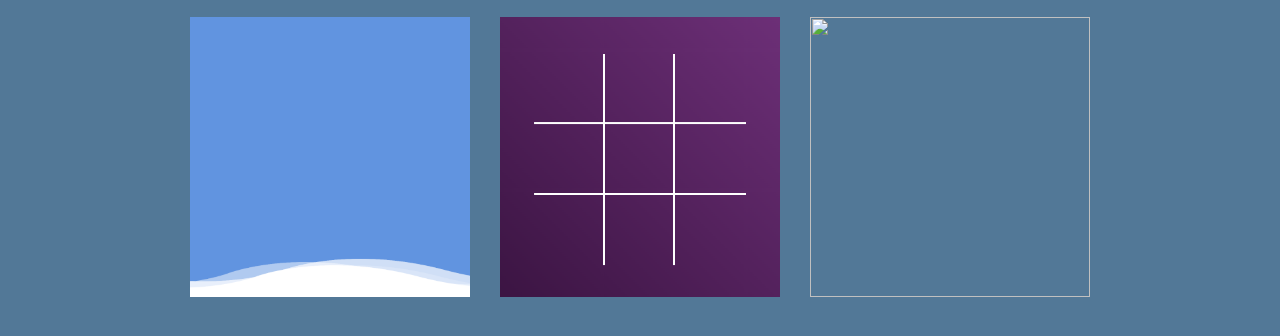
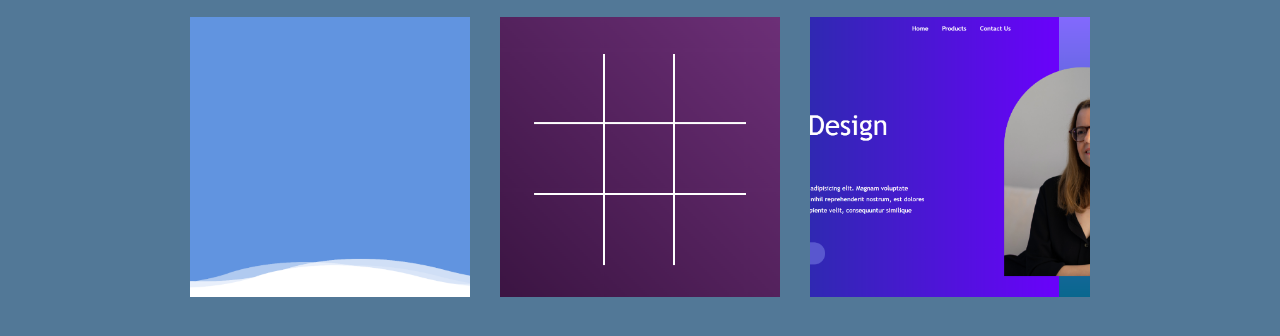
Before and after one commit to Mynor2717/MoreprojectFilter, a plain HTML site: page index.html in a window 1280 px wide. Shown: the part 1183-1519 px from the top of the page. Drawn offline with Linux system fonts and the light colour scheme.

Commit message:
Update index.html

```diff
--- a/index.html
+++ b/index.html
@@ -35,7 +35,7 @@
                 <a class="itemBox" data-item="ani" href="https://mynor2717.github.io/Animation-background/"><img loading="lazy" src="./images/Back.png" alt=""></a>
                 <a class="itemBox" data-item="ani" href="https://mynor2717.github.io/Water-Page/"><img loading="lazy" src="./images/Water.png" alt=""></a>
                 <a class="itemBox" data-item="test" href="https://mynor2717.github.io/X-0//"><img loading="lazy" src="./images/X.png" alt=""></a>
-                <a class="itemBox" data-item="lan" href="https://mynor2717.github.io/Lan-Profile/"><img loading="lazy" src="./images/images/LanP.png" alt=""></a>
+                <a class="itemBox" data-item="lan" href="https://mynor2717.github.io/Lan-Profile/"><img loading="lazy" src="./images/LanP.png" alt=""></a>
 
 
 
```
